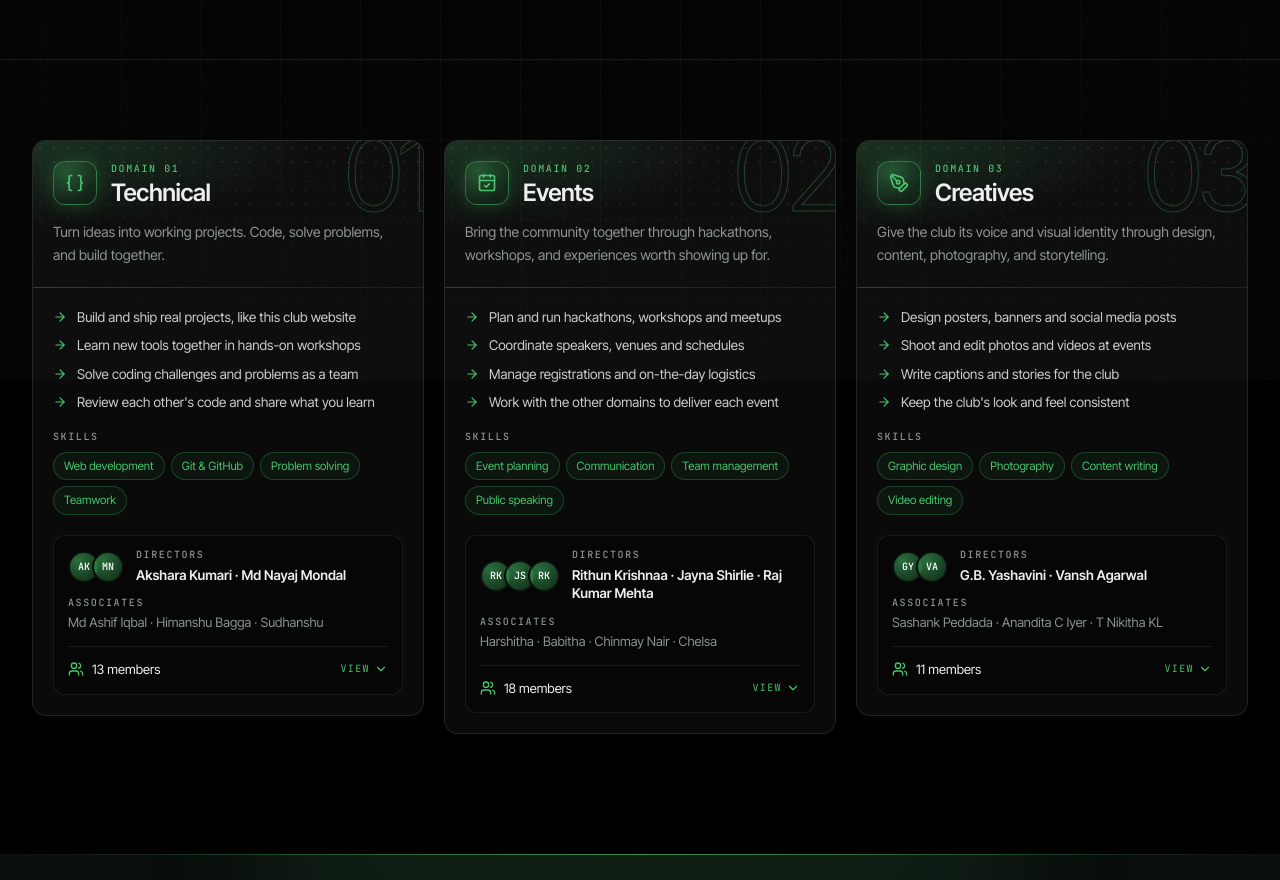
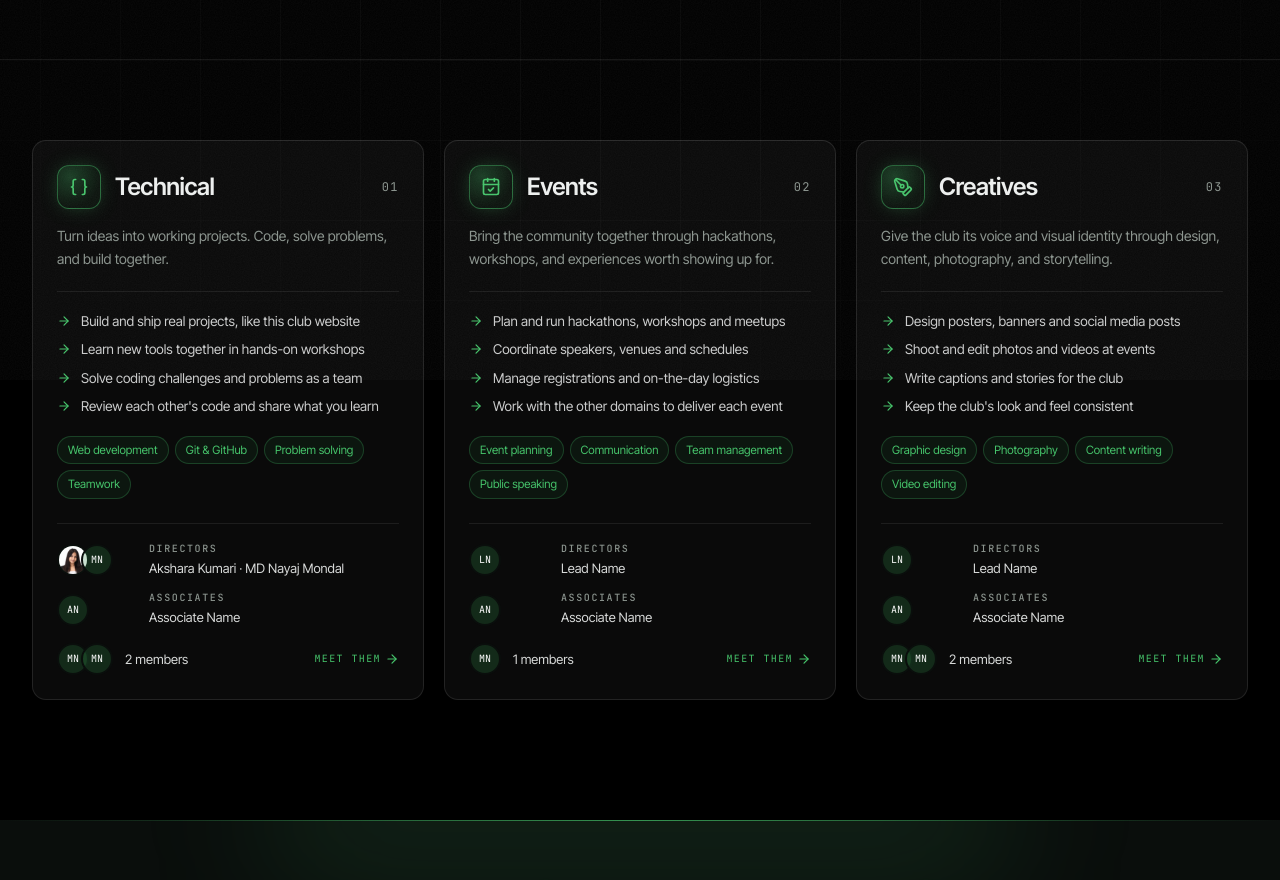
Before and after one commit to GeeksForGeeks-SRMIST/gfg-srmist-website2026-27, a React (Vite) app: page /domains in a window 1280 px wide. Shown: the part 420-1300 px from the top of the page. Built offline with nearby package versions, Linux system fonts and the light colour scheme.

Commit message:
Domains: simpler cards, people taken from the Team page

```diff
--- a/src/pages/domains/Domains.jsx
+++ b/src/pages/domains/Domains.jsx
@@ -1,12 +1,18 @@
 import { useRef } from 'react';
-import { ArrowRight, ChevronDown, Layers, Users } from 'lucide-react';
+import { Link } from 'react-router';
+import { ArrowRight, Layers } from 'lucide-react';
 import PageHeader from '../../components/ui/PageHeader';
 import Reveal from '../../components/ui/Reveal';
 import { EmptyState, GlassCard } from '../../components/ui/primitives';
 import useReducedMotion from '../../hooks/useReducedMotion';
+import { asset } from '../../lib/utils';
+import { ASSOCIATE_LEADS, DOMAIN_LEADS, MEMBERS } from '../team/team.data';
 import { DOMAINS } from './domains.data';
 
 const MAX_TILT = 4;
+
+// People come from the Team page data, so both pages always list the same crew
+const inDomain = (list, domain) => list.filter((p) => p.domain === domain);
 
 const initials = (name) => name.split(/\s+/).filter(Boolean).slice(0, 2).map((w) => w[0].toUpperCase()).join('');
 
@@ -14,18 +20,33 @@ const Label = ({ children }) => (
   <p className="font-mono text-[10px] font-medium leading-none tracking-[.16em] uppercase text-muted">{children}</p>
 );
 
-function Avatars({ names }) {
+function Avatars({ people, max = 4 }) {
+  const shown = people.slice(0, max);
+  const extra = people.length - shown.length;
   return (
     <span aria-hidden="true" className="flex shrink-0 -space-x-2">
-      {names.slice(0, 3).map((n) => (
-        <span
-          key={n}
-          className="grid size-8 place-items-center rounded-full border-2 border-bg-2 bg-[radial-gradient(circle_at_30%_25%,rgba(70,196,107,.55),rgba(47,141,70,.25))] font-mono text-[10px] font-medium text-white"
-        >
-          {initials(n)}
+      {shown.map((p) => (
+        <span key={p.name} className="grid size-8 place-items-center overflow-hidden rounded-full border-2 border-bg-2 bg-green/25 font-mono text-[10px] text-white">
+          {p.photo ? <img src={asset(p.photo)} alt="" loading="lazy" decoding="async" className="size-full object-cover object-top" /> : initials(p.name)}
         </span>
       ))}
+      {extra > 0 && (
+        <span className="grid size-8 place-items-center rounded-full border-2 border-bg-2 bg-surface-hover font-mono text-[10px] text-green-bright">+{extra}</span>
+      )}
     </span>
+  );
+}
+
+function Crew({ label, people }) {
+  if (!people.length) return null;
+  return (
+    <div className="flex items-center gap-3">
+      <span className="flex w-20 shrink-0"><Avatars people={people} max={2} /></span>
+      <div className="min-w-0">
+        <Label>{label}</Label>
+        <p className="mt-1.5 text-[13px] leading-snug text-text/90">{people.map((p) => p.name).join(' · ')}</p>
+      </div>
+    </div>
   );
 }
 
@@ -33,7 +54,10 @@ function DomainCard({ d, index, canTilt }) {
   const ref = useRef(null);
   const raf = useRef(0);
   const Icon = d.icon;
-  const num = String(index + 1).padStart(2, '0');
+  const id = d.name.toLowerCase();
+  const directors = inDomain(DOMAIN_LEADS, id);
+  const associates = inDomain(ASSOCIATE_LEADS, id);
+  const members = inDomain(MEMBERS, id);
 
   const onMove = (e) => {
     if (!canTilt || e.pointerType !== 'mouse') return;
@@ -56,43 +80,28 @@ function DomainCard({ d, index, canTilt }) {
     el.style.transition = '';
   };
 
-  const directors = d.lead ? d.lead.split(', ') : [];
-
   return (
     <GlassCard
       as="article"
       ref={ref}
       onPointerMove={onMove}
       onPointerLeave={onLeave}
-      className="group flex flex-col overflow-hidden before:pointer-events-none before:absolute before:inset-0 before:z-[1] before:rounded-[inherit] before:bg-[radial-gradient(240px_circle_at_var(--mx,50%)_var(--my,0%),rgba(70,196,107,.14),transparent_70%)] before:opacity-0 before:transition-opacity before:duration-400 hover:before:opacity-100"
+      className="group flex h-full flex-col p-6 before:pointer-events-none before:absolute before:inset-0 before:rounded-[inherit] before:bg-[radial-gradient(240px_circle_at_var(--mx,50%)_var(--my,0%),rgba(70,196,107,.14),transparent_70%)] before:opacity-0 before:transition-opacity before:duration-400 hover:before:opacity-100"
     >
-      {/* Header: tinted panel with a dot grid and a big outlined number */}
-      <header className="relative overflow-hidden border-b border-line bg-[radial-gradient(120%_100%_at_0%_0%,rgba(70,196,107,.2),transparent_60%)] p-5">
-        <span aria-hidden="true" className="pointer-events-none absolute inset-0 bg-[radial-gradient(rgba(255,255,255,.09)_1px,transparent_1px)] bg-[length:14px_14px] mask-[linear-gradient(to_bottom,#000,transparent)]" />
-        <span
-          aria-hidden="true"
-          className="pointer-events-none absolute -right-1 -top-5 font-display text-[104px] font-light leading-none tracking-[-.07em] text-transparent [-webkit-text-stroke:1px_rgba(70,196,107,.3)] transition-[-webkit-text-stroke-color] duration-500 group-hover:[-webkit-text-stroke-color:rgba(70,196,107,.75)]"
-        >
-          {num}
-        </span>
       <div className="relative flex items-center gap-3.5">
         <span
           aria-hidden="true"
-            className="grid size-11 shrink-0 place-items-center rounded-xl border border-green-bright/45 bg-[radial-gradient(circle_at_30%_25%,rgba(70,196,107,.3),rgba(47,141,70,.08)_70%)] text-green-bright shadow-[0_0_22px_-6px_rgba(70,196,107,.5)]"
+          className="grid size-11 shrink-0 place-items-center rounded-xl border border-green-bright/45 bg-[radial-gradient(circle_at_30%_25%,rgba(70,196,107,.28),rgba(47,141,70,.08)_70%)] text-green-bright shadow-[0_0_22px_-6px_rgba(70,196,107,.45)]"
         >
           <Icon className="size-5" />
         </span>
-          <div>
-            <p className="font-mono text-[10px] font-medium tracking-[.16em] uppercase text-green-bright">Domain {num}</p>
-            <h2 className="mt-1 font-display text-2xl font-semibold leading-none tracking-[-.02em]">{d.name}</h2>
-          </div>
+        <h2 className="font-display text-2xl font-semibold leading-none tracking-[-.02em]">{d.name}</h2>
+        <span aria-hidden="true" className="ml-auto font-mono text-xs tracking-[.12em] text-muted">{String(index + 1).padStart(2, '0')}</span>
       </div>
       <p className="relative mt-4 text-sm leading-relaxed text-muted">{d.description}</p>
-      </header>
 
-      <div className="relative flex flex-1 flex-col gap-5 p-5">
       {d.points?.length > 0 && (
-          <ul className="grid gap-2.5 text-[13.5px] leading-snug text-text/85">
+        <ul className="relative mt-5 grid gap-2.5 border-t border-line pt-5 text-[13.5px] leading-snug text-text/85">
           {d.points.map((p) => (
             <li key={p} className="flex gap-2.5">
               <ArrowRight aria-hidden="true" className="mt-0.5 size-3.5 shrink-0 text-green-bright" />
@@ -103,56 +112,28 @@ function DomainCard({ d, index, canTilt }) {
       )}
 
       {d.skills?.length > 0 && (
-          <div>
-            <Label>Skills</Label>
-            <ul className="mt-2.5 flex flex-wrap gap-1.5">
+        <ul className="relative mb-6 mt-5 flex flex-wrap gap-1.5" aria-label={`${d.name} skills`}>
           {d.skills.map((s) => (
             <li key={s} className="rounded-full border border-green-bright/25 bg-green/10 px-2.5 py-1 text-[11.5px] text-green-bright">{s}</li>
           ))}
         </ul>
-          </div>
       )}
 
-        {(directors.length > 0 || d.associates?.length > 0 || d.members?.length > 0) && (
-          <div className="mt-auto grid gap-3.5 rounded-[12px] border border-line bg-black/30 p-3.5">
-            {directors.length > 0 && (
-              <div className="flex items-center gap-3">
-                <Avatars names={directors} />
-                <div className="min-w-0">
-                  <Label>Directors</Label>
-                  <p className="mt-1.5 text-[13.5px] font-semibold leading-snug">{directors.join(' · ')}</p>
-                </div>
-              </div>
-            )}
-            {d.associates?.length > 0 && (
-              <div>
-                <Label>Associates</Label>
-                <p className="mt-1.5 text-[13px] leading-snug text-muted">{d.associates.join(' · ')}</p>
-              </div>
-            )}
-            {d.members?.length > 0 && (
-              <details className="group/members border-t border-line pt-3">
-                <summary className="flex cursor-pointer list-none items-center justify-between gap-3 text-[13px] [&::-webkit-details-marker]:hidden">
-                  <span className="inline-flex items-center gap-2">
-                    <Users aria-hidden="true" className="size-4 text-green-bright" />
-                    {d.members.length} members
+      {(directors.length > 0 || associates.length > 0 || members.length > 0) && (
+        <div className="relative mt-auto grid gap-4 border-t border-line pt-5">
+          <Crew label="Directors" people={directors} />
+          <Crew label="Associates" people={associates} />
+          {members.length > 0 && (
+            <Link to="/team" className="group/link flex items-center gap-3">
+              <Avatars people={members} max={5} />
+              <span className="text-[13px] text-text/90">{members.length} members</span>
+              <span className="ml-auto inline-flex items-center gap-1 font-mono text-[10px] tracking-[.14em] uppercase text-green-bright">
+                Meet them <ArrowRight aria-hidden="true" className="size-3.5 transition-transform group-hover/link:translate-x-0.5" />
               </span>
-                  <span className="inline-flex items-center gap-1 font-mono text-[10px] tracking-[.14em] uppercase text-green-bright">
-                    <span className="group-open/members:hidden">View</span>
-                    <span className="hidden group-open/members:inline">Hide</span>
-                    <ChevronDown aria-hidden="true" className="size-3.5 transition-transform duration-300 group-open/members:rotate-180" />
-                  </span>
-                </summary>
-                <ul className="mt-3 flex flex-wrap gap-1.5">
-                  {d.members.map((n) => (
-                    <li key={n} className="rounded-md border border-white/10 bg-white/[.04] px-2.5 py-1 text-xs text-text/85">{n}</li>
-                  ))}
-                </ul>
-              </details>
+            </Link>
           )}
         </div>
       )}
-      </div>
     </GlassCard>
   );
 }
@@ -169,10 +150,10 @@ export default function Domains() {
         subtitle="Three domains, one crew. Build with Technical, bring people together with Events, or tell our story with Creatives."
       />
       <section aria-label="All domains" className="pb-30 pt-20">
-        <div className="container-site grid items-start gap-5 md:grid-cols-2 lg:grid-cols-3">
+        <div className="container-site grid gap-5 md:grid-cols-2 lg:grid-cols-3">
           {DOMAINS.length ? (
             DOMAINS.map((d, i) => (
-              <Reveal key={d.name} delay={(i % 4) * 70}><DomainCard d={d} index={i} canTilt={canTilt} /></Reveal>
+              <Reveal key={d.name} delay={(i % 4) * 70} className="h-full"><DomainCard d={d} index={i} canTilt={canTilt} /></Reveal>
             ))
           ) : (
             <EmptyState icon={Layers} title="No domains yet" hint="// add one to DOMAINS in domains.data.js" />
--- a/src/pages/domains/domains.data.js
+++ b/src/pages/domains/domains.data.js
@@ -10,14 +10,7 @@ export const DOMAINS = [
       'Review each other\'s code and share what you learn',
     ],
     skills: ['Web development', 'Git & GitHub', 'Problem solving', 'Teamwork'],
-    lead: 'Akshara Kumari, Md Nayaj Mondal',
-    associates: ['Md Ashif Iqbal', 'Himanshu Bagga', 'Sudhanshu'],
-    members: [
-      'Divyansh Sanadhya', 'Prajit Verma', 'Kriti Srivastav', 'Mohammed Fahad',
-      'Sharanya Sharma', 'Pratham Patel', 'Raushan Kumar', 'Rohan Hukam Chand',
-      'Yuvan Vishnu Pandi', 'Lalitha Sarvani Y.', 'Aditi Phulre', 'Priyanka Jana',
-      'Ayush Joshi',
-    ] },
+  },
   { name: 'Events', icon: CalendarCheck,
     description: 'Bring the community together through hackathons, workshops, and experiences worth showing up for.',
     points: [
@@ -27,15 +20,7 @@ export const DOMAINS = [
       'Work with the other domains to deliver each event',
     ],
     skills: ['Event planning', 'Communication', 'Team management', 'Public speaking'],
-    lead: 'Rithun Krishnaa, Jayna Shirlie, Raj Kumar Mehta',
-    associates: ['Harshitha', 'Babitha', 'Chinmay Nair', 'Chelsa'],
-    members: [
-      'Akshara P', 'Sumedha Singh', 'Apoorwa Kumar', 'Vedant Hada', 'Dipesh Jain',
-      'Harini B', 'Yatharth Garg', 'Jaya Satwika P.', 'Ananya Rai',
-      'Jagath Anirudh K.', 'Kambhampati Madhu', 'Radhika Anil Bajaj',
-      'Utkarsh Rana', 'Prathit Singh', 'Nallana Saahithi', 'Sai Siddharth V.',
-      'Aadya Vatsh', 'Srijani Ghosh',
-    ] },
+  },
   { name: 'Creatives', icon: PenTool,
     description: 'Give the club its voice and visual identity through design, content, photography, and storytelling.',
     points: [
@@ -45,11 +30,5 @@ export const DOMAINS = [
       'Keep the club\'s look and feel consistent',
     ],
     skills: ['Graphic design', 'Photography', 'Content writing', 'Video editing'],
-    lead: 'G.B. Yashavini, Vansh Agarwal',
-    associates: ['Sashank Peddada', 'Anandita C Iyer', 'T Nikitha KL'],
-    members: [
-      'Aryaman Dhiman', 'Sharvani Singh', 'Nivedita Prasad', 'M Padmeshwaraan',
-      'Pushkala Chowdary', 'Lakshya Sree Thota', 'Harshaa Vardhini R',
-      'Muthyala Venkata R.', 'Aryan Saini', 'Advaitha Lakshmi E.', 'Ishita Saini',
-    ] },
+  },
 ];
```
Lines whose indentation alone changed are shown as unchanged.
